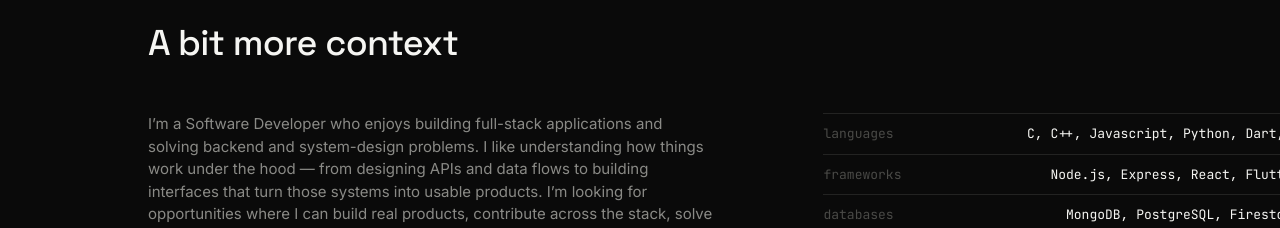
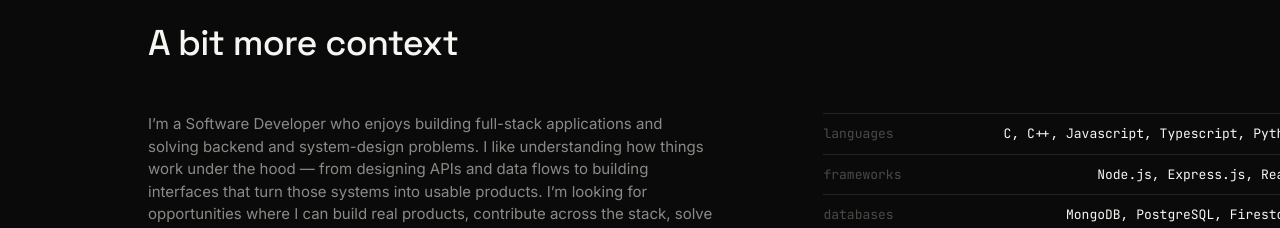
Before and after one commit to khan049/portfolio, a plain HTML site: page index.html in a window 1280 px wide. Shown: the part 3400-3628 px from the top of the page. Drawn offline with Linux system fonts and the light colour scheme.

Commit message:
Changes some info

```diff
--- a/index.html
+++ b/index.html
@@ -946,11 +946,11 @@
           <div class="stack-list">
             <div class="stack-row">
               <span class="k">languages</span
-              ><span class="v">C, C++, Javascript, Python, Dart, R</span>
+              ><span class="v">C, C++, Javascript, Typescript, Python</span>
             </div>
             <div class="stack-row">
               <span class="k">frameworks</span
-              ><span class="v">Node.js, Express, React, Flutter</span>
+              ><span class="v">Node.js, Express.js, React</span>
             </div>
             <div class="stack-row">
               <span class="k">databases</span
```
